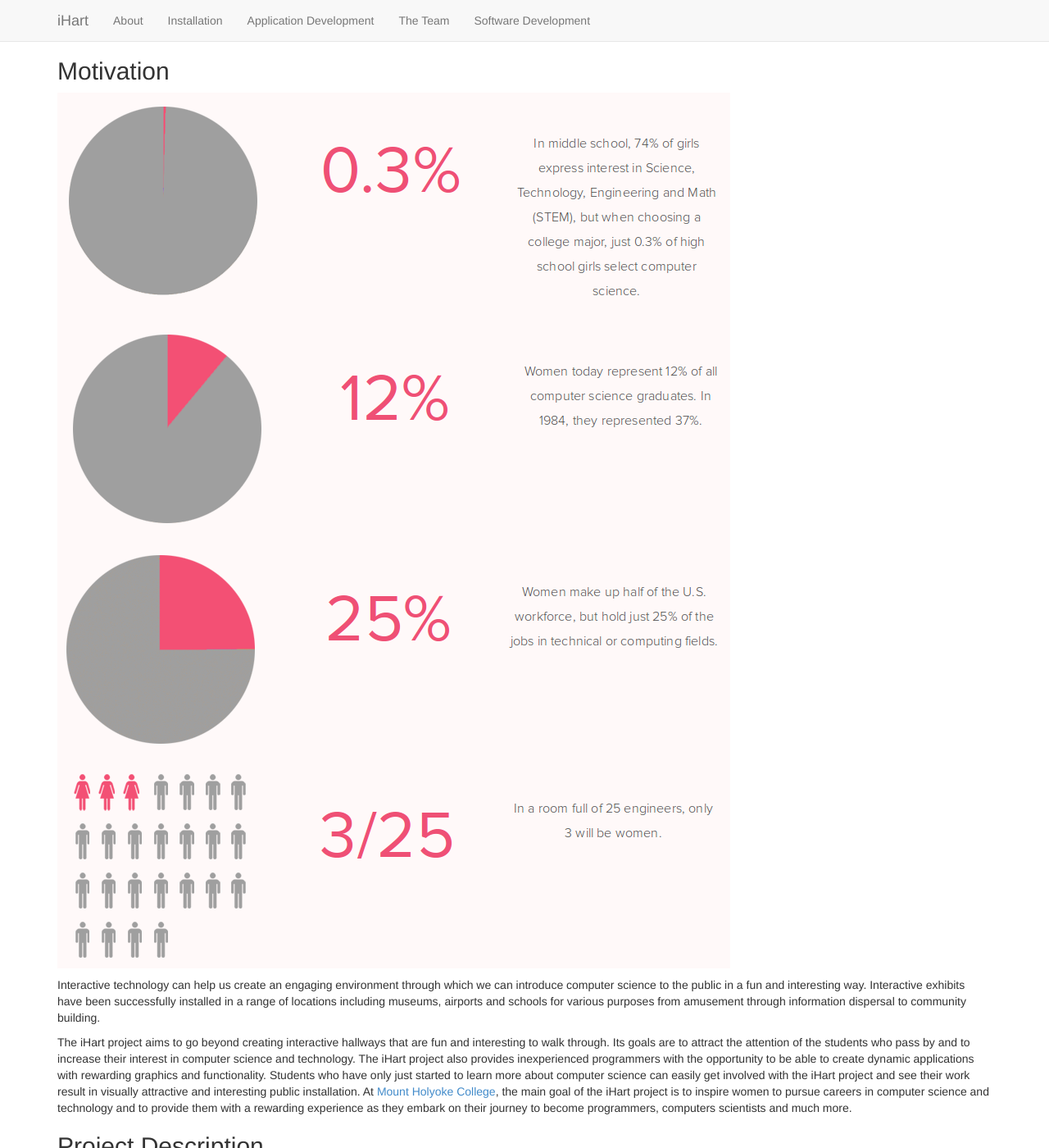
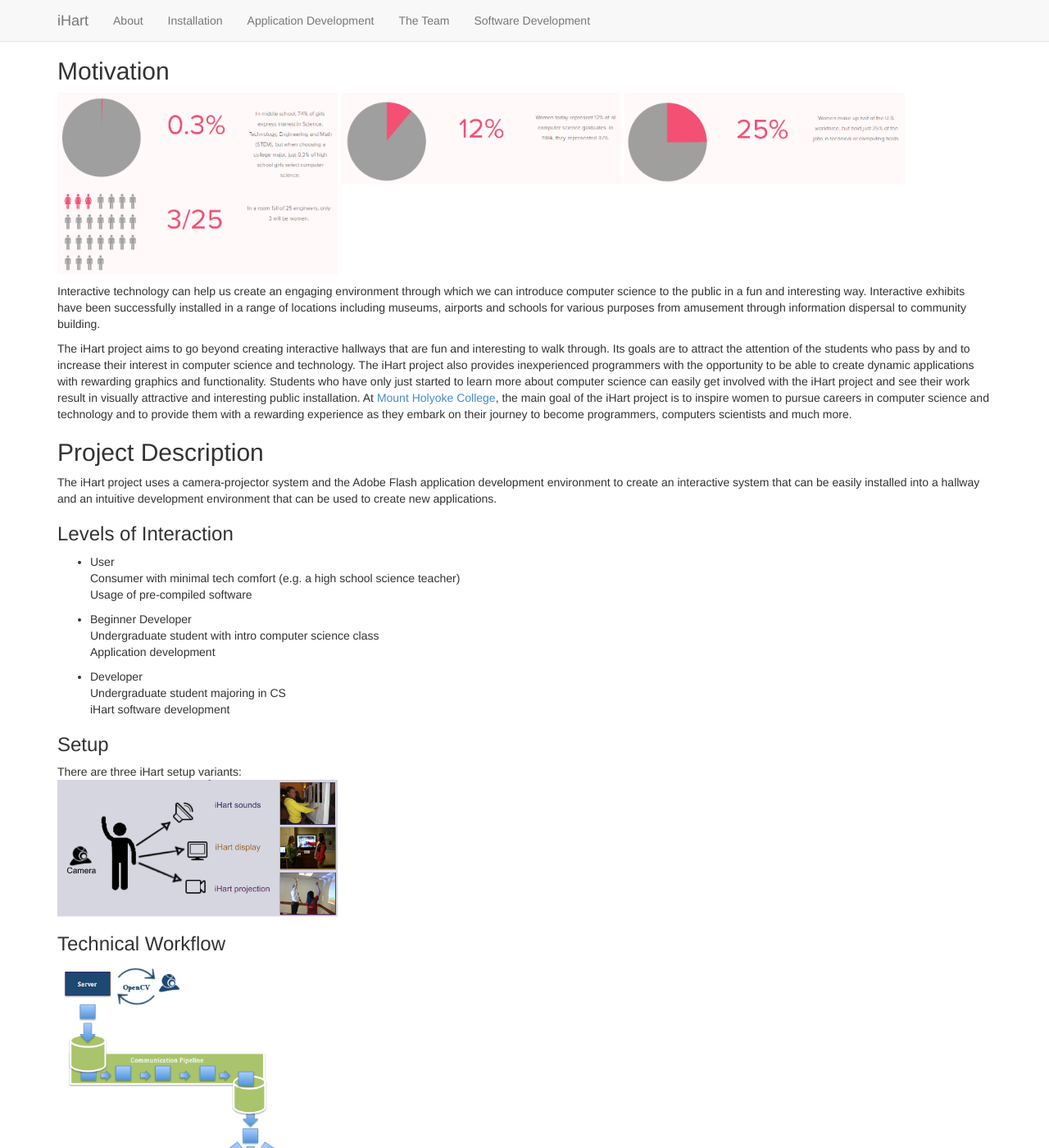
Before and after one commit to ihart-mhc/ihart-mhc.github.io, a Jekyll site: the page built from about/index.md, in a window 1280 px wide and 1400 px high. Shown: the whole window at 82% size. Built offline with Jekyll 4.4.1, drawn with Linux system fonts in a browser that asks for light colours; nearby versions of some CDN libraries.

Commit message:
css/ihart-site.css

```diff
--- a/css/ihart-site.css
+++ b/css/ihart-site.css
@@ -1,3 +1,8 @@
 body {
     padding-top: 50px;
 }
+
+img {
+    width: 30%;
+    height: auto;
+}
```
